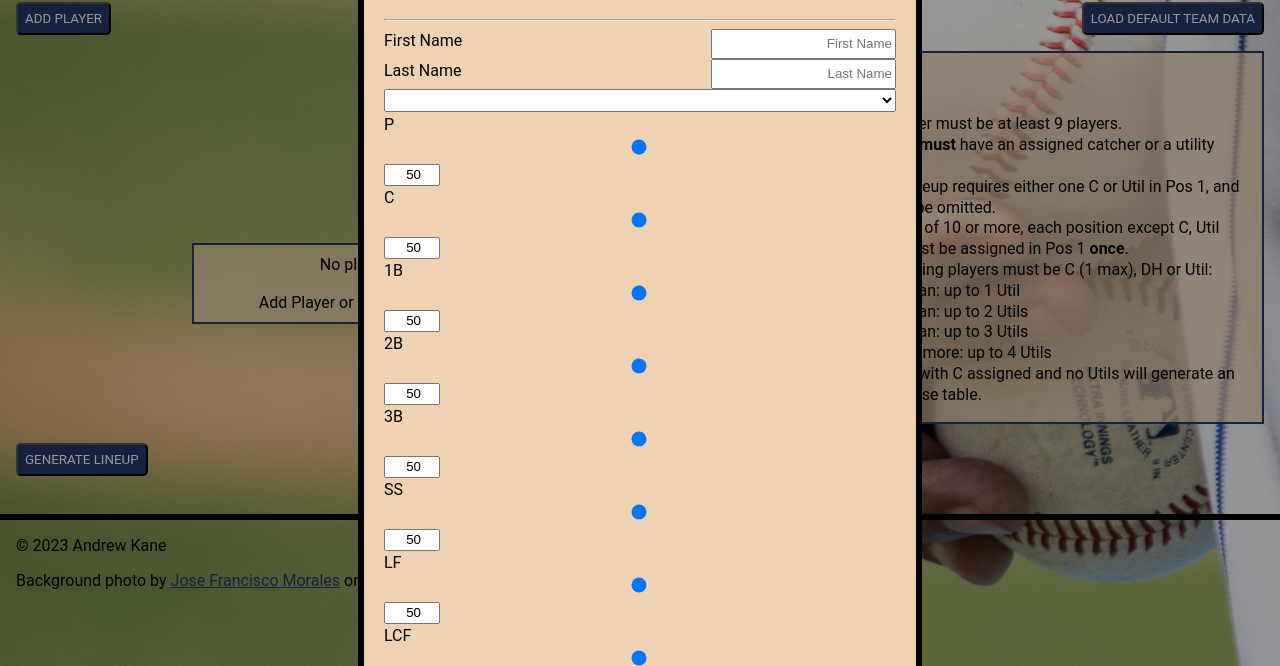
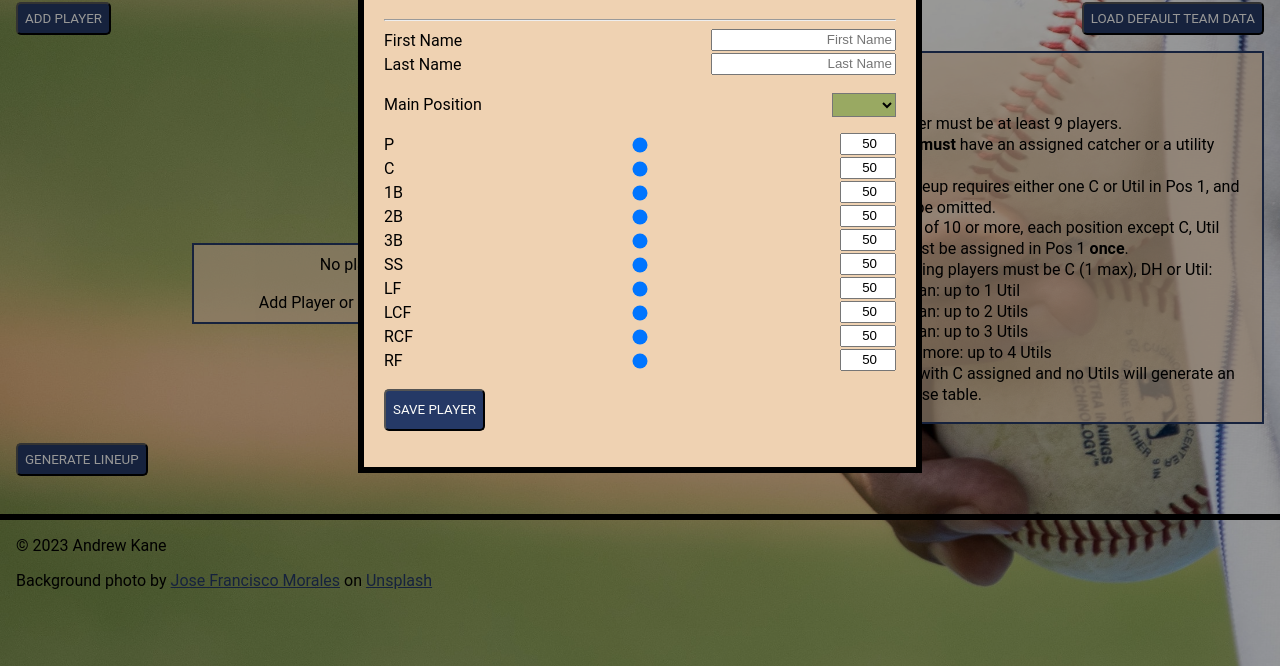
Before and after one commit to Adventure-K/lineup_genie, a plain HTML site: page index.html in a window 1280 px wide. Both pictures are taken after a click on the button "ADD PLAYER". Shown: the part 134-800 px from the top of the page. Drawn offline with Linux system fonts and the light colour scheme.

Commit message:
Add player modal CSS

```diff
--- a/index.html
+++ b/index.html
@@ -95,11 +95,14 @@
                 <label class="nameLabel" for="addLName">Last Name</label>
                 <input type="text" id="addLName" placeholder="Last Name" required>
             </div>
-            <div id="addPosDiv"></div>
+            <div id="addPosDiv">
+                <label class="pos1Label" for="addPosDiv">Main Position</label>
+            </div>
             <div id="addSkills"></div>
-            <div id="addSaveDiv"></div>
-            <button id="addSaveBtn" class="modalButton">Save Player</button>
-            <span id="addErrorText" class="error-message" style="display: none;"></span>
+            <div id="addSaveDiv">
+                <button id="addSaveBtn" class="modalButton">Save Player</button>
+                <span id="addErrorText" class="error-message" style="display: none;"></span>
+            </div>
         </div>
     </div>
 
--- a/manage.js
+++ b/manage.js
@@ -560,9 +560,9 @@ function addPlayer() {
     const newSkillObj = { 'P': 50, 'C': 50, '1B': 50, '2B': 50, '3B': 50, 'SS': 50, 'LF': 50, 'LCF': 50, 'RCF': 50, 'RF': 50 }
 
     for (let [key, value] of Object.entries(newSkillObj)) { // Add skill sliders
-        addSkills.innerHTML += '<span>' + key + '</span>' // Slider label
+        addSkills.innerHTML += '<span class="skillLabel">' + key + '</span>' // Slider label
         addSkills.innerHTML += '<input class="skillSlider" id="' + key + '" type="range" min="1" max="100" value="' + value + '">' // Slider
-        addSkills.innerHTML += '<input type="number" class="curVal" min="1" max="100" value=' + value + '><br>' // Current value display (editable)
+        addSkills.innerHTML += '<input type="number" class="curVal" min="1" max="100" value=' + value + '>' // Current value display (editable)
     }
 
     // Auto-update values on user input
@@ -593,7 +593,7 @@ function addPlayer() {
 
     addSaveBtn.addEventListener('click', function () {
         saveNewPlayer(newPlayerPos, newSkillObj);
-    }, { once: true })
+    })
 
     addPlayerModal.style.display = 'block'
 }
--- a/style.css
+++ b/style.css
@@ -262,7 +262,8 @@ footer p {
 #addModal {
     display: none;
 }
-#editSkills {
+#editSkills,
+#addSkills {
     line-height: 1.5rem;
     display: grid;
     grid-template-columns: 1fr 4fr 1fr;
@@ -283,13 +284,41 @@ footer p {
     grid-column: 2/3;
     justify-self: end;
 }
-#editFName {
+#editFName,
+#addFName {
     grid-row: 1/2;
     height: 1rem;
 }
-#editLName {
+#editLName,
+#addLName {
     grid-row: 2/3;
     height: 1rem;
+}
+#addPosDiv {
+    display: grid;
+    grid-template-columns: 1fr 1fr;
+    margin: 1rem 0;
+    height: 1.5rem;
+}
+#addPos1 {
+    width: 4rem;
+    max-width: 100%;
+    grid-column: 2/3;
+    background-color: var(--grass);
+    justify-self: end;
+}
+#addSaveDiv {
+    display: grid;
+    grid-template-columns: 1fr 2fr;
+    margin: 1rem 0;
+}
+#addSaveBtn {
+    justify-self: start;
+}
+#addErrorText {
+    grid-column: 2/3;
+    justify-self: end;
+    align-self: end;
 }
 .skillSlider {
     grid-column: 2/3;
```
